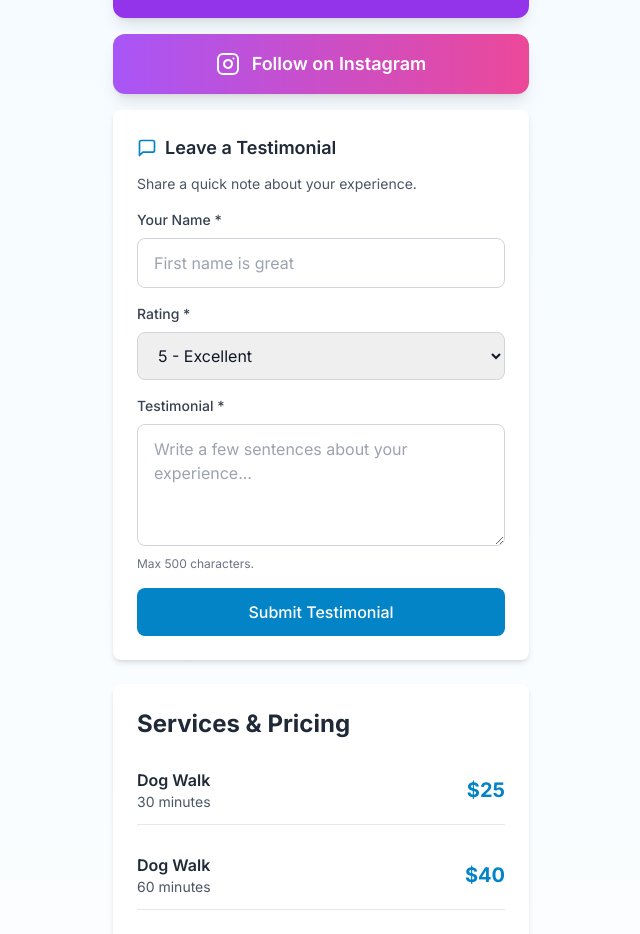
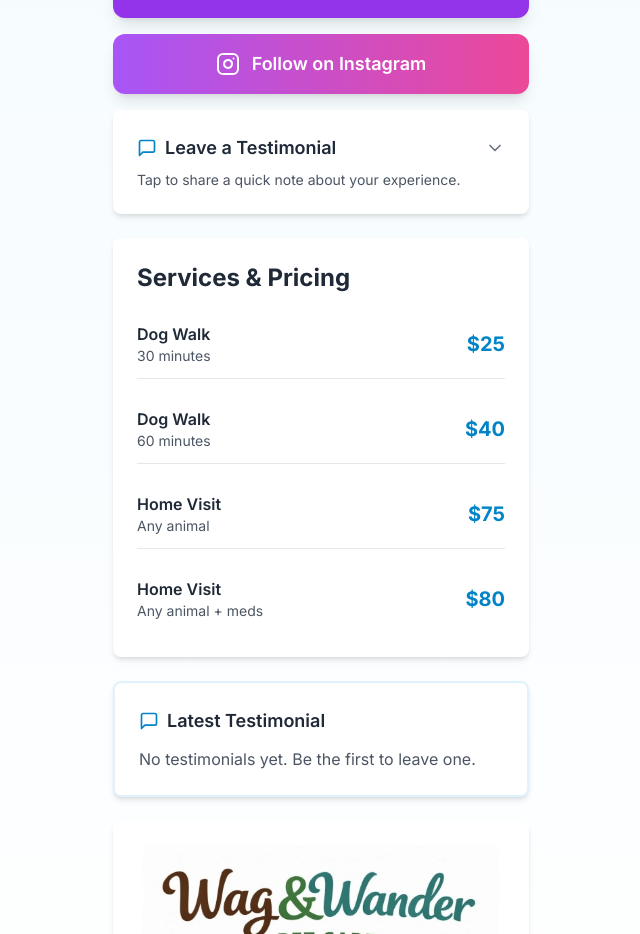
Before and after one commit to WagWander/wagwanderpetcare, a Next.js app: page / in a window 1280 px wide. Shown: the part 770-1704 px from the top of the page, without its empty margins (319-959 px from the left). Built offline with nearby package versions, Linux system fonts and the light colour scheme; no server answers; the database is empty.

Commit message:
Make testimonial form collapsible

```diff
--- a/components/testimonial-form-card.tsx
+++ b/components/testimonial-form-card.tsx
@@ -3,7 +3,7 @@
 import { useState } from 'react';
 import { addDoc, collection, serverTimestamp } from 'firebase/firestore';
 import { db } from '@/lib/firebase';
-import { Loader2, MessageSquare } from 'lucide-react';
+import { ChevronDown, Loader2, MessageSquare } from 'lucide-react';
 
 export default function TestimonialFormCard() {
   const [name, setName] = useState('');
@@ -12,6 +12,7 @@ export default function TestimonialFormCard() {
   const [submitting, setSubmitting] = useState(false);
   const [error, setError] = useState('');
   const [success, setSuccess] = useState('');
+  const [isOpen, setIsOpen] = useState(false);
 
   const handleSubmit = async (event: React.FormEvent<HTMLFormElement>) => {
     event.preventDefault();
@@ -48,10 +49,30 @@ export default function TestimonialFormCard() {
 
   return (
     <div className="card">
-      <div className="flex items-center gap-2 mb-3">
+      <button
+        type="button"
+        onClick={() => setIsOpen((prev) => !prev)}
+        className="flex w-full items-center justify-between text-left"
+        aria-expanded={isOpen}
+        aria-controls="testimonial-form"
+      >
+        <div className="flex items-center gap-2">
           <MessageSquare className="w-5 h-5 text-primary-600" />
           <h3 className="text-lg font-semibold text-gray-800">Leave a Testimonial</h3>
         </div>
+        <ChevronDown
+          className={`w-5 h-5 text-gray-500 transition-transform ${isOpen ? 'rotate-180' : ''}`}
+        />
+      </button>
+
+      {!isOpen && (
+        <p className="text-sm text-gray-600 mt-2">
+          Tap to share a quick note about your experience.
+        </p>
+      )}
+
+      {isOpen && (
+        <div id="testimonial-form" className="mt-4">
           <p className="text-sm text-gray-600 mb-4">
             Share a quick note about your experience.
           </p>
@@ -131,5 +152,7 @@ export default function TestimonialFormCard() {
             </button>
           </form>
         </div>
+      )}
+    </div>
   );
 }
```
Lines whose indentation alone changed are shown as unchanged.
